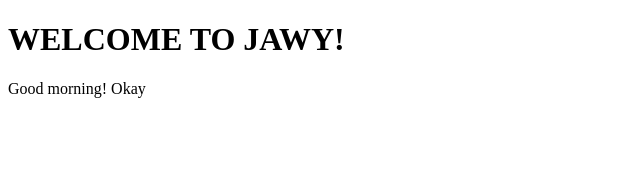
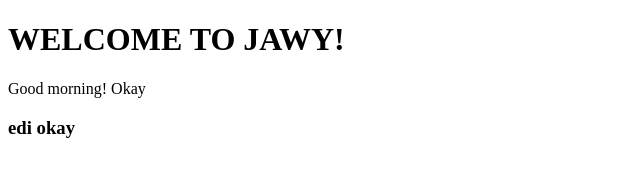
Before and after one commit to archaeusxd/JAWY, a plain HTML site: page index.html in a window 1280 px wide. Shown: the full height of the page, 0-640 px from the left. Drawn offline with Linux system fonts and the light colour scheme.

Commit message:
added h3

```diff
--- a/index.html
+++ b/index.html
@@ -8,5 +8,6 @@
 <body>
     <h1>WELCOME TO JAWY!</h1>
     <p>Good morning! Okay</p>
+    <h3>edi okay</h3>
 </body>
 </html>
```
